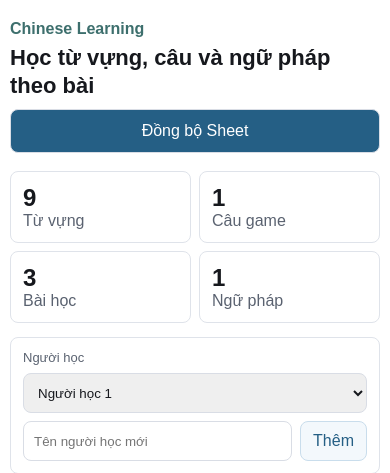
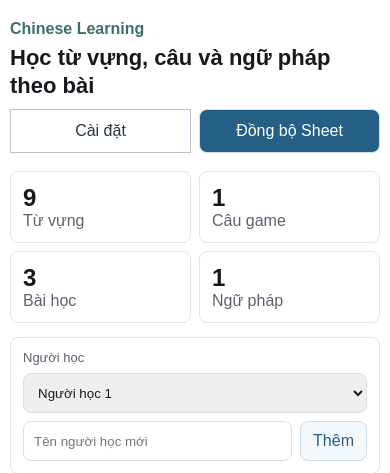
Before and after one commit to phanhuy871-tech/chinese-learning-app, a FastAPI app: page / in a window 390 px wide. Shown: the top 473 px of the page. Run offline with FastAPI, Linux system fonts and the light colour scheme; data comes from the database, SQL or seed files in the repository.

Commit message:
Add audio speed settings

```diff
--- a/app/audio/tts_service.py
+++ b/app/audio/tts_service.py
@@ -2,7 +2,8 @@ import hashlib
 
 
 VOICE = "zh-CN-YunyangNeural"
-RATE = "-15%"
+# Giữ giọng đọc ở tốc độ chuẩn; người học tự điều chỉnh tốc độ ở giao diện Cài đặt.
+RATE = "+0%"
 MAX_TEXT_LENGTH = 180
 _AUDIO_CACHE: dict[str, bytes] = {}
 
--- a/app/web/static/css/app.css
+++ b/app/web/static/css/app.css
@@ -731,6 +731,82 @@ h1 {
   opacity: 0.55;
 }
 
+.topbar-actions {
+  display: flex;
+  gap: 8px;
+}
+
+.secondary-button {
+  background: #ffffff;
+  border: 1px solid #b9c3cf;
+  color: #263542;
+}
+
+.settings-dialog {
+  border: 0;
+  border-radius: 8px;
+  box-shadow: 0 18px 50px rgba(22, 24, 29, 0.24);
+  max-width: min(420px, calc(100vw - 24px));
+  padding: 0;
+  width: 100%;
+}
+
+.settings-dialog::backdrop {
+  background: rgba(22, 24, 29, 0.48);
+}
+
+.settings-dialog form {
+  display: grid;
+  gap: 14px;
+  padding: 20px;
+}
+
+.settings-head {
+  align-items: center;
+  display: flex;
+  justify-content: space-between;
+}
+
+.settings-head h2 {
+  margin: 0;
+}
+
+.close-settings {
+  background: transparent;
+  border: 0;
+  color: #263542;
+  font-size: 28px;
+  height: 40px;
+  line-height: 1;
+  padding: 0;
+  width: 40px;
+}
+
+.settings-dialog label {
+  font-weight: 700;
+}
+
+.settings-dialog select {
+  background: #ffffff;
+  border: 1px solid #b9c3cf;
+  border-radius: 8px;
+  font: inherit;
+  min-height: 48px;
+  padding: 10px 12px;
+  width: 100%;
+}
+
+.test-audio-button {
+  background: #eef5f8;
+  border: 1px solid #9eb7c5;
+  color: #214d64;
+}
+
+.save-settings {
+  background: #255f85;
+  color: #ffffff;
+}
+
 @media (max-width: 820px) {
   body {
     background: #ffffff;
@@ -757,9 +833,20 @@ h1 {
     line-height: 1.25;
   }
 
-  #syncButton {
+  .topbar-actions,
+  #syncButton,
+  #settingsButton {
+    width: 100%;
+  }
+
+  .topbar-actions {
+    display: grid;
+    grid-template-columns: 1fr 1fr;
+  }
+
+  #syncButton,
+  #settingsButton {
     min-height: 44px;
-    width: 100%;
   }
 
   .stats {
--- a/app/web/static/js/app.js
+++ b/app/web/static/js/app.js
@@ -16,6 +16,7 @@ let orderingSelection = [];
 let visibleExampleCount = 3;
 
 const progressStorageKey = "chineseLearningProgressV1";
+const audioSpeedStorageKey = "chineseLearningAudioSpeed";
 const audioLikeGames = new Set(["audio_to_hanzi", "audio_to_pinyin", "audio_to_meaning"]);
 const mobileMedia = window.matchMedia("(max-width: 820px)");
 const gameLabels = {
@@ -30,6 +31,14 @@ const gameLabels = {
   sentence_ordering: "Sắp xếp câu",
   sentence_blank: "Điền từ vào câu",
 };
+
+function readAudioSpeed() {
+  // Đọc tốc độ đã chọn trên thiết bị; nếu dữ liệu không hợp lệ thì dùng tốc độ bình thường.
+  const savedSpeed = Number(localStorage.getItem(audioSpeedStorageKey) || "1");
+  return [0.75, 0.9, 1, 1.15].includes(savedSpeed) ? savedSpeed : 1;
+}
+
+let audioSpeed = readAudioSpeed();
 
 function emptyProgress() {
   // Cấu trúc dữ liệu tiến độ lưu cho từng người học.
@@ -186,6 +195,7 @@ function playAudioSource(source) {
   // Tạo audio mới cho mỗi lần bấm để mobile coi đây là thao tác phát do người dùng khởi tạo.
   const audio = new Audio(source);
   audio.preload = "auto";
+  audio.playbackRate = audioSpeed;
   return audio.play();
 }
 
@@ -201,7 +211,8 @@ function speakWithBrowserVoice(text) {
     utterance.voice = chineseVoice;
   }
   utterance.lang = "zh-CN";
-  utterance.rate = 0.88;
+  // Đồng bộ tốc độ fallback với tốc độ người học đã chọn trong phần Cài đặt.
+  utterance.rate = audioSpeed;
   utterance.volume = 1;
   window.speechSynthesis.cancel();
   window.speechSynthesis.speak(utterance);
@@ -991,6 +1002,26 @@ document.querySelector("#resetProgress").addEventListener("click", async () => {
   renderProgress();
 });
 
+const settingsDialog = document.querySelector("#settingsDialog");
+const audioSpeedSelect = document.querySelector("#audioSpeed");
+
+document.querySelector("#settingsButton").addEventListener("click", () => {
+  // Mỗi lần mở hộp cài đặt, đưa ô chọn về đúng tốc độ đang được sử dụng.
+  audioSpeedSelect.value = String(audioSpeed);
+  settingsDialog.showModal();
+});
+
+audioSpeedSelect.addEventListener("change", () => {
+  // Áp dụng ngay để người học có thể bấm "Nghe thử" trước khi đóng hộp cài đặt.
+  audioSpeed = Number(audioSpeedSelect.value);
+  localStorage.setItem(audioSpeedStorageKey, String(audioSpeed));
+});
+
+document.querySelector("#testAudioButton").addEventListener("click", () => {
+  // Câu nghe thử giúp kiểm tra tốc độ mà không phải quay lại bài học.
+  speakWord("你好", "");
+});
+
 async function initApp() {
   // Khởi động frontend: tải người học trước, rồi mới tải dữ liệu học.
   await loadUsers();
--- a/app/web/templates/home.html
+++ b/app/web/templates/home.html
@@ -4,7 +4,7 @@
     <meta charset="utf-8" />
     <meta name="viewport" content="width=device-width, initial-scale=1" />
     <title>Chinese Learning App</title>
-    <link rel="stylesheet" href="/static/css/app.css?v=20260703-feedback2" />
+    <link rel="stylesheet" href="/static/css/app.css?v=20260705-audio-speed" />
   </head>
   <body>
     <main class="shell">
@@ -13,7 +13,10 @@
           <p class="eyebrow">Chinese Learning</p>
           <h1>Học từ vựng, câu và ngữ pháp theo bài</h1>
         </div>
-        <button id="syncButton" type="button">Đồng bộ Sheet</button>
+        <div class="topbar-actions">
+          <button id="settingsButton" class="secondary-button" type="button" aria-haspopup="dialog">Cài đặt</button>
+          <button id="syncButton" type="button">Đồng bộ Sheet</button>
+        </div>
       </section>
 
       <section class="stats">
@@ -140,6 +143,26 @@
         </div>
       </section>
     </main>
-    <script src="/static/js/app.js?v=20260703-feedback2"></script>
+
+    <!-- Hộp cài đặt dùng chung, lựa chọn được lưu trên chính thiết bị của người học. -->
+    <dialog id="settingsDialog" class="settings-dialog">
+      <form method="dialog">
+        <div class="settings-head">
+          <h2>Cài đặt âm thanh</h2>
+          <button class="close-settings" value="close" type="submit" aria-label="Đóng">×</button>
+        </div>
+        <label for="audioSpeed">Tốc độ phát âm</label>
+        <select id="audioSpeed">
+          <option value="0.75">Chậm - 0.75x</option>
+          <option value="0.9">Hơi chậm - 0.9x</option>
+          <option value="1">Bình thường - 1x</option>
+          <option value="1.15">Nhanh - 1.15x</option>
+        </select>
+        <button class="test-audio-button" id="testAudioButton" type="button">Nghe thử: 你好</button>
+        <button class="save-settings" value="save" type="submit">Xong</button>
+      </form>
+    </dialog>
+
+    <script src="/static/js/app.js?v=20260705-audio-speed"></script>
   </body>
 </html>
```
